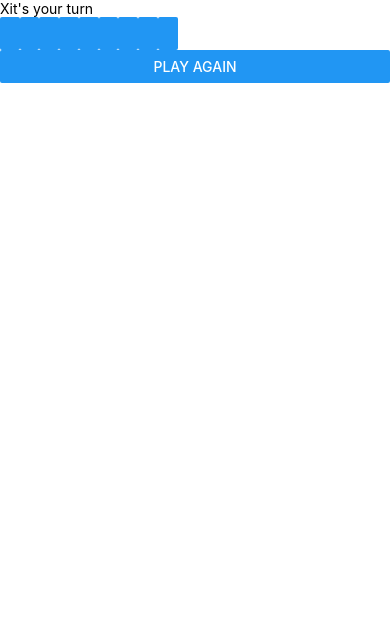
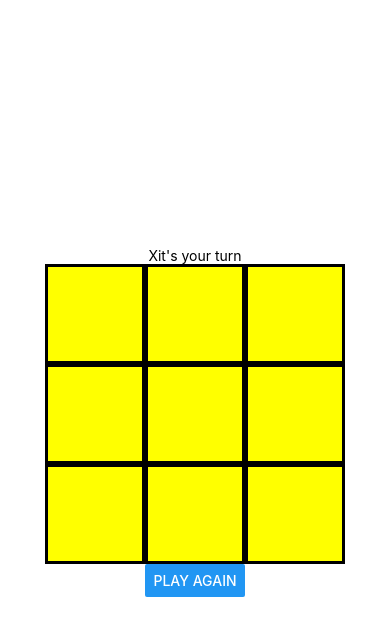
Before and after one commit to conorhutchins/conors_tic_tac_toe, a React Native app: screen / in a window 390 px wide. Shown: the top 636 px of the page. Built offline with nearby package versions, Linux system fonts and the light colour scheme.

Commit message:
adds background colour to Board.tsx and styling to App.tsx for aligning the render

```diff
--- a/App.tsx
+++ b/App.tsx
@@ -1,6 +1,6 @@
-import React, { useState } from 'react';
-import { Text, View, Button} from 'react-native';
-import { Board } from './src/components/Board';
+import React, {useState} from 'react';
+import {Text, View, Button, StyleSheet} from 'react-native';
+import {Board} from './src/components/Board';
 
 function calculateWinner(squares: Array<'X' | 'O' | null>): 'X' | 'O' | null {
   // These are the 8 possible winning combinations
@@ -30,7 +30,7 @@ function calculateWinner(squares: Array<'X' | 'O' | null>): 'X' | 'O' | null {
 const App: React.FC = () => {
   // The state of the game board and whose turn it is
   const [squares, setSquares] = useState<Array<'X' | 'O' | null>>(
-    Array(9).fill(null)
+    Array(9).fill(null),
   );
   const [xIsNext, setXIsNext] = useState<boolean>(true);
 
@@ -63,7 +63,7 @@ const App: React.FC = () => {
   };
   // Render the game board and status message
   return (
-    <View>
+    <View style={styles.container}>
       <Text>{status}</Text>
       <Board squares={squares} onPress={handlePress} />
       {/* New 'Play Again' button */}
@@ -72,4 +72,11 @@ const App: React.FC = () => {
   );
 };
 
+const styles = StyleSheet.create({
+  container: {
+    flex: 1,
+    justifyContent: 'center',
+    alignItems: 'center',
+  },
+});
 export default App;
--- a/src/components/Board.tsx
+++ b/src/components/Board.tsx
@@ -1,5 +1,5 @@
 import React from 'react';
-import {View} from 'react-native';
+import {View, StyleSheet} from 'react-native';
 import {Square} from './Square';
 
 type BoardProps = {
@@ -7,12 +7,21 @@ type BoardProps = {
   onPress: (index: number) => void;
 };
 
-export const Board: React.FC<BoardProps> = ({ squares, onPress }) => {
+export const Board: React.FC<BoardProps> = ({squares, onPress}) => {
   return (
-    <View style={{ flexDirection: 'row', flexWrap: 'wrap' }}>
+    <View style={styles.board}>
       {squares.map((square, i) => (
         <Square key={i} value={square} onPress={() => onPress(i)} />
       ))}
     </View>
   );
 };
+
+const styles = StyleSheet.create({
+  board: {
+    flexDirection: 'row',
+    flexWrap: 'wrap',
+    width: 300,
+    backgroundColor: 'yellow',
+  },
+});
--- a/src/components/Square.tsx
+++ b/src/components/Square.tsx
@@ -1,5 +1,5 @@
 import React from 'react';
-import {Button} from 'react-native';
+import {TouchableOpacity, Text, StyleSheet} from 'react-native';
 
 type Props = {
   value: 'X' | 'O' | null; // The value of the square can be 'X', 'O', or null
@@ -7,5 +7,23 @@ type Props = {
 };
 
 export const Square: React.FC<Props> = ({value, onPress}) => {
-  return <Button onPress={onPress} title={value ? value : ' '} />;
+  return (
+    <TouchableOpacity style={styles.square} onPress={onPress}>
+      <Text style={styles.text}>{value ? value : ' '}</Text>
+    </TouchableOpacity>
+  );
 };
+
+const styles = StyleSheet.create({
+  square: {
+    width: 100,
+    height: 100,
+    borderWidth: 3.5,
+    borderColor: 'black',
+    alignItems: 'center',
+    justifyContent: 'center',
+  },
+  text: {
+    fontSize: 30,
+  },
+});
```
